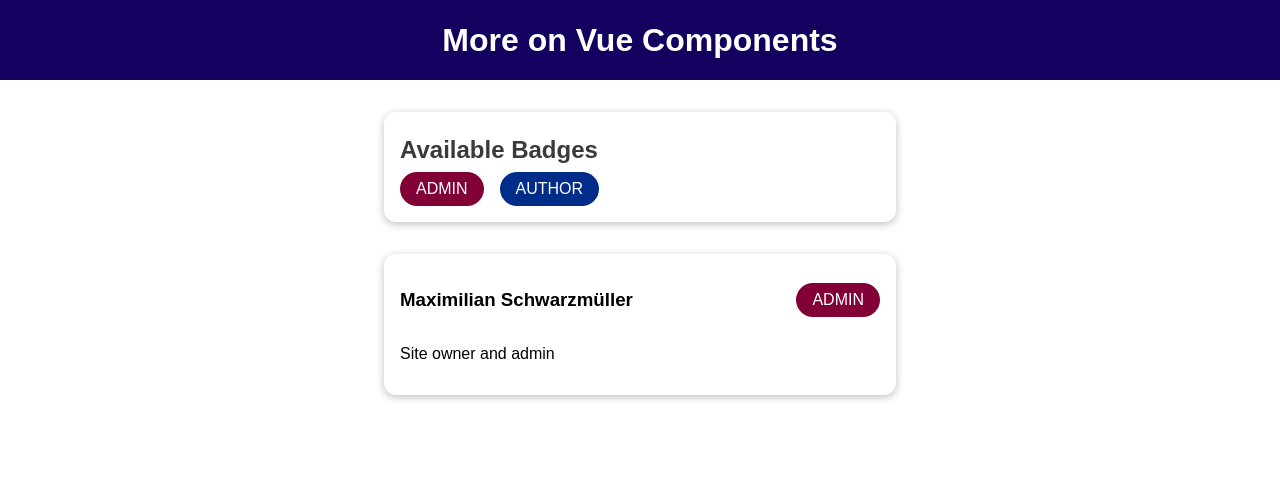
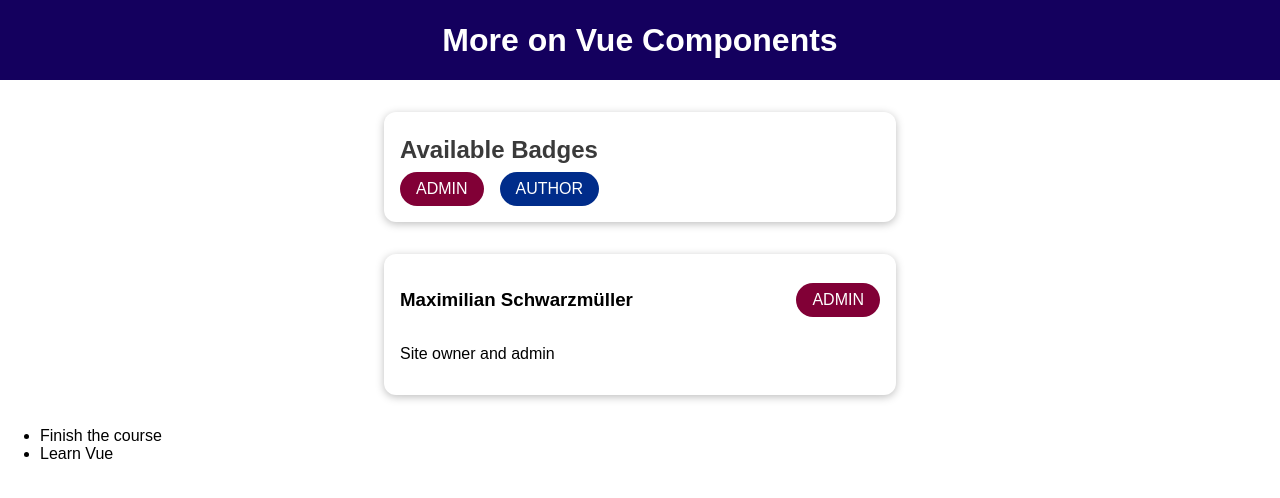
Before and after one commit to lfbastidas/ejerciciospracticosvueUdemy, a Vue app in the folder Profundizando en los componentes/cmp-adv-01-starting-setup/: page / in a window 1280 px wide. Shown: the top 498 px of the page. Built offline with nearby package versions, Linux system fonts and the light colour scheme.

Commit message:
scope slots

```diff
--- a/Profundizando en los componentes/cmp-adv-01-starting-setup/src/App.vue
+++ b/Profundizando en los componentes/cmp-adv-01-starting-setup/src/App.vue
@@ -7,6 +7,12 @@
       :info-text="activeUser.description"
       :role="activeUser.role"
     ></user-info>
+    <course-goals>
+      <template v-slot:default="slotProps">  <!-- slot Props me vincula las propiedades utilizadas en el slot usado en el componente CourseGoals -->
+      <h2>{{slotProps.item}}</h2>
+      <p>{{slotProps['another-prop']}} </p>
+      </template >
+    </course-goals>
   </div>
 </template>
 
@@ -14,12 +20,14 @@
 import TheHeader from './components/TheHeader.vue';
 import UserInfo from './components/UserInfo.vue';
 import BadgeList from './components/BadgeList.vue';
+import CourseGoals from './components/CourseGoals.vue';
 
 export default {
   components: {
    'the-header': TheHeader,
    'user-info': UserInfo,
    'badge-list': BadgeList,
+   'course-goals': CourseGoals
 
   },
   data() {
--- /dev/null
+++ b/Profundizando en los componentes/cmp-adv-01-starting-setup/src/components/CourseGoals.vue
@@ -0,0 +1,17 @@
+<template>
+    <ul>
+        <li v-for="goal in goals" :key="goal"> {{goal}} </li>
+        <slot :item="goal"  another-prop="..."> </slot>
+    </ul>
+</template>
+
+<script>
+export default {
+
+    data (){
+        return {
+            goals: ['Finish the course', 'Learn Vue']
+        }
+    }
+}
+</script>
--- a/Profundizando en los componentes/cmp-adv-01-starting-setup/src/main.js
+++ b/Profundizando en los componentes/cmp-adv-01-starting-setup/src/main.js
@@ -9,7 +9,8 @@ const app = createApp(App);
 
 
 app.component('base-badge', BaseBadge);
-app.component('base-card', BaseCard)
+app.component('base-card', BaseCard);
+
 
 
 app.mount('#app');
```
